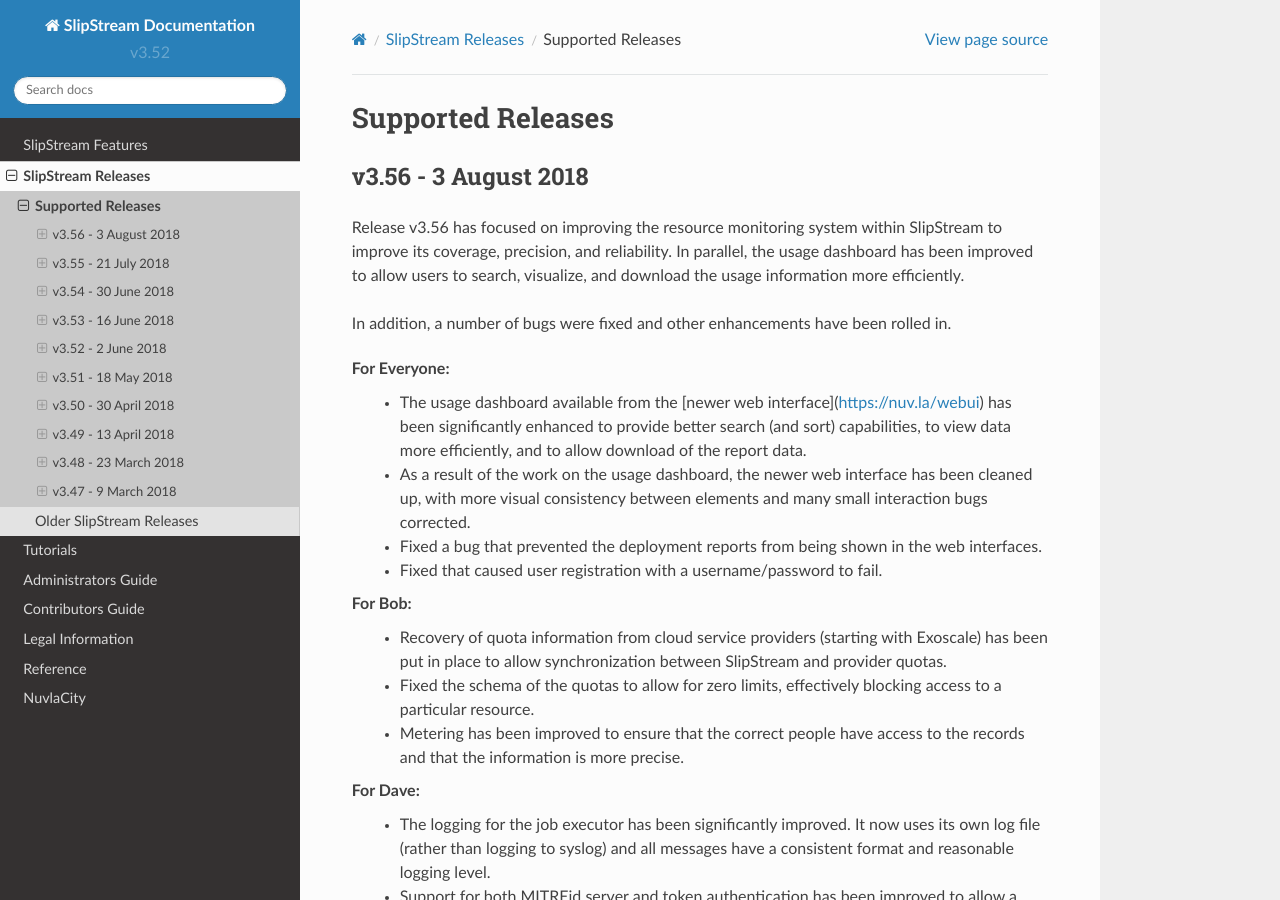
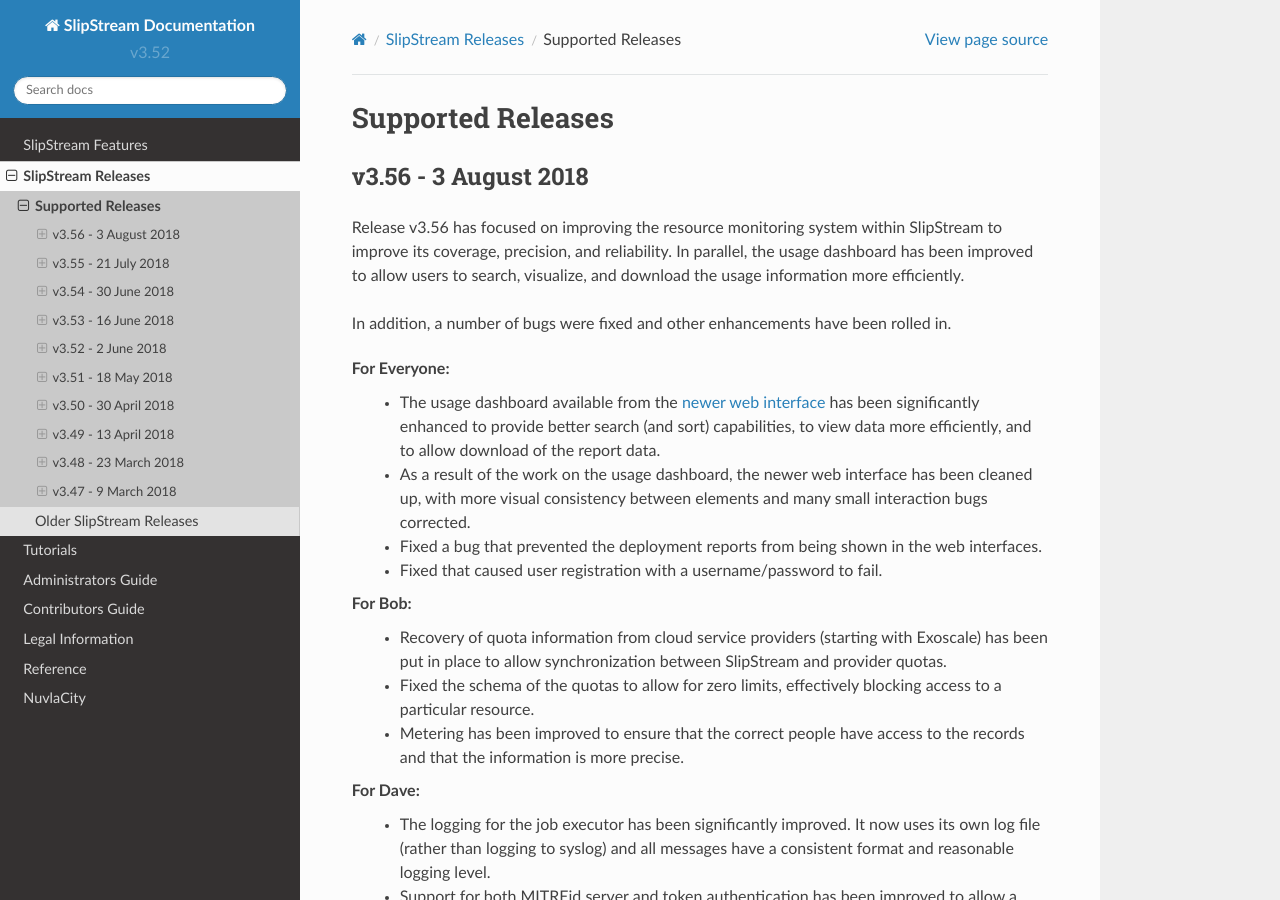
Before and after one commit to slipstream/SlipStreamDocumentation, a Sphinx documentation site: the page built from docs/release_notes/supported-releases.rst, in a window 1280 px wide and 900 px high. Built offline with Sphinx 7.4.7 and the Read the Docs theme 2.0.0, drawn with Linux system fonts in a browser that asks for light colours.

Commit message:
fix link

```diff
--- a/docs/release_notes/supported-releases.rst
+++ b/docs/release_notes/supported-releases.rst
@@ -14,9 +14,9 @@
 been rolled in.
 
 For Everyone:
- - The usage dashboard available from the [newer web
-   interface](https://nuv.la/webui) has been significantly enhanced to
-   provide better search (and sort) capabilities, to view data more
+ - The usage dashboard available from the `newer web interface
+   <https://nuv.la/webui>`_ has been significantly enhanced to provide
+   better search (and sort) capabilities, to view data more
    efficiently, and to allow download of the report data.
  - As a result of the work on the usage dashboard, the newer web
    interface has been cleaned up, with more visual consistency between
```
